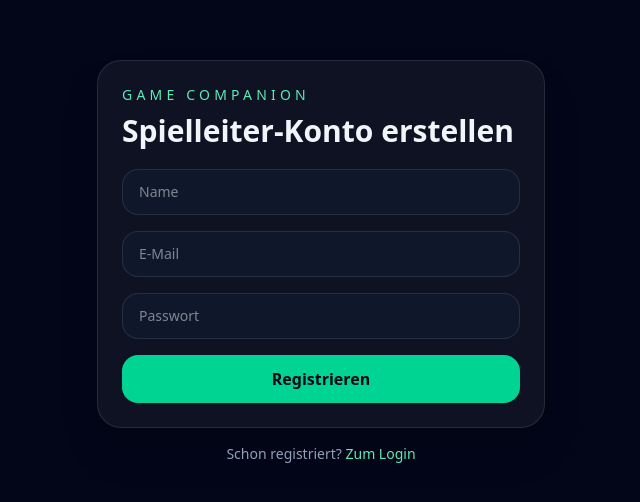
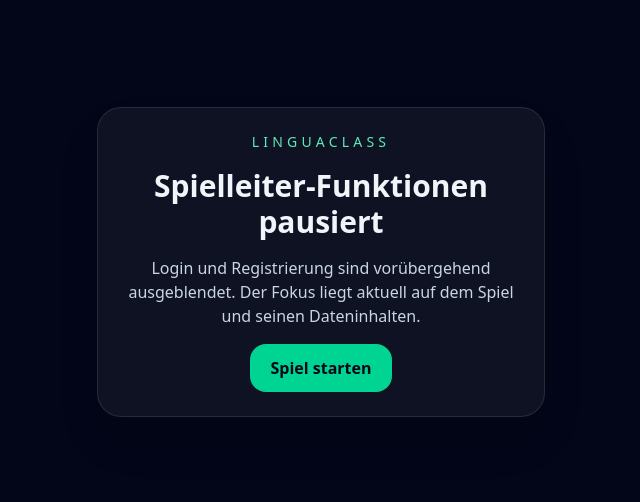
Before and after one commit to plan3t/classroomfe, a Next.js app: page /register in a window 1280 px wide. Shown: the part 138-640 px from the top of the page, without its empty margins (319-959 px from the left). Built offline with nearby package versions, Linux system fonts and the light colour scheme.

Commit message:
Hide spielleiter auth options

```diff
--- a/app/layout.tsx
+++ b/app/layout.tsx
@@ -4,7 +4,7 @@ import { ReactNode } from 'react';
 
 export const metadata: Metadata = {
   title: 'LinguaClass',
-  description: 'Echtzeit-Begleitapp für Brettspiele mit Spielleiter- und Spieler-Modus',
+  description: 'Begleitapp für Brettspiele mit Spielmodus, Lebensmitteln und Einkaufsdaten',
 };
 
 export default function RootLayout({ children }: { children: ReactNode }) {
--- a/app/login/page.tsx
+++ b/app/login/page.tsx
@@ -1,13 +1,19 @@
 import Link from 'next/link';
-import { AuthForm } from '@/src/components/auth-form';
+import { Card } from '@/src/components/ui';
 
 export default function LoginPage() {
   return (
     <main className="flex min-h-screen items-center justify-center px-6 py-12">
-      <div className="space-y-4">
-        <AuthForm mode="login" />
-        <p className="text-center text-sm text-slate-400">Noch kein Konto? <Link className="text-emerald-300" href="/register">Registrieren</Link></p>
-      </div>
+      <Card className="max-w-md space-y-4 text-center">
+        <p className="text-sm uppercase tracking-[0.3em] text-emerald-300">LinguaClass</p>
+        <h1 className="text-3xl font-bold">Spielleiter-Funktionen pausiert</h1>
+        <p className="text-slate-300">
+          Login und Registrierung sind vorübergehend ausgeblendet. Der Fokus liegt aktuell auf dem Spiel und seinen Dateninhalten.
+        </p>
+        <Link className="inline-flex rounded-2xl bg-emerald-400 px-5 py-3 font-semibold text-slate-950" href="/game">
+          Spiel starten
+        </Link>
+      </Card>
     </main>
   );
 }
--- a/app/page.tsx
+++ b/app/page.tsx
@@ -7,12 +7,11 @@ export default function HomePage() {
       <div className="mx-auto grid max-w-6xl gap-6 lg:grid-cols-[1.1fr_0.9fr]">
         <section className="space-y-6 py-10">
           <p className="text-sm uppercase tracking-[0.4em] text-emerald-300">LinguaClass</p>
-          <h1 className="max-w-3xl text-5xl font-black leading-tight">Responsive Brettspiel-Begleitapp für Spielleiter und Spieler.</h1>
-          <p className="max-w-2xl text-lg text-slate-300">Spielleiter erstellen Live-Spiele mit Join-ID und QR-Code. Spieler treten bei, erfassen Punkte und verfolgen den Spielstand in Echtzeit am Tisch.</p>
+          <h1 className="max-w-3xl text-5xl font-black leading-tight">Responsive Brettspiel-Begleitapp für Spieler am Tisch.</h1>
+          <p className="max-w-2xl text-lg text-slate-300">Startet direkt ins Spiel, verwaltet Lebensmittel, Varianten und Einkaufskörbe und verfolgt die Spielinhalte zentral auf dem iPad.</p>
           <div className="flex flex-wrap gap-3">
-            <Link className="rounded-2xl bg-emerald-400 px-5 py-3 font-semibold text-slate-950" href="/register">Spielleiter registrieren</Link>
+            <Link className="rounded-2xl bg-emerald-400 px-5 py-3 font-semibold text-slate-950" href="/game">Spiel starten</Link>
             <Link className="rounded-2xl border border-white/15 px-5 py-3 font-semibold" href="/join">Als Spieler beitreten</Link>
-            <Link className="rounded-2xl border border-emerald-400/40 px-5 py-3 font-semibold text-emerald-300" href="/game">iPad-Spielmodus öffnen</Link>
           </div>
         </section>
         <Card className="space-y-4 self-start">
--- a/app/register/page.tsx
+++ b/app/register/page.tsx
@@ -1,13 +1,19 @@
 import Link from 'next/link';
-import { AuthForm } from '@/src/components/auth-form';
+import { Card } from '@/src/components/ui';
 
 export default function RegisterPage() {
   return (
     <main className="flex min-h-screen items-center justify-center px-6 py-12">
-      <div className="space-y-4">
-        <AuthForm mode="register" />
-        <p className="text-center text-sm text-slate-400">Schon registriert? <Link className="text-emerald-300" href="/login">Zum Login</Link></p>
-      </div>
+      <Card className="max-w-md space-y-4 text-center">
+        <p className="text-sm uppercase tracking-[0.3em] text-emerald-300">LinguaClass</p>
+        <h1 className="text-3xl font-bold">Spielleiter-Funktionen pausiert</h1>
+        <p className="text-slate-300">
+          Login und Registrierung sind vorübergehend ausgeblendet. Der Fokus liegt aktuell auf dem Spiel und seinen Dateninhalten.
+        </p>
+        <Link className="inline-flex rounded-2xl bg-emerald-400 px-5 py-3 font-semibold text-slate-950" href="/game">
+          Spiel starten
+        </Link>
+      </Card>
     </main>
   );
 }
```
